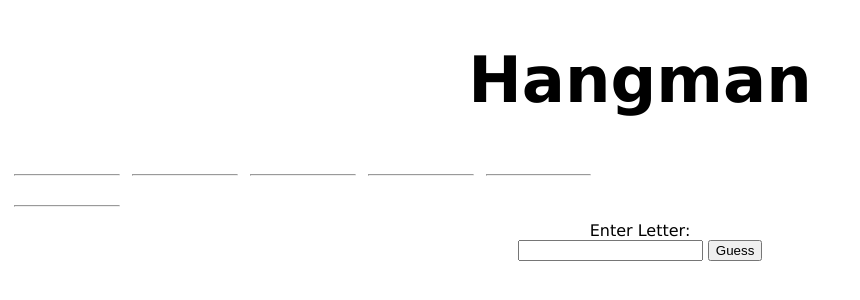
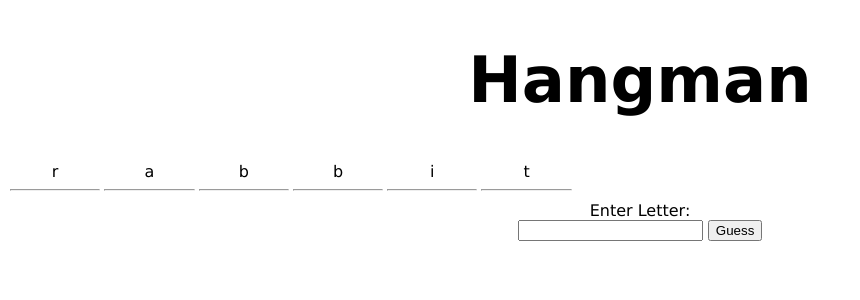
Before and after one commit to Stuart-Dann/Hangman, a plain HTML site: page Hangman.html in a window 1280 px wide. Both pictures are taken after a click on the button "Guess". Shown: the whole page, without its empty margins (0-860 px from the left). Drawn offline with Linux system fonts and the light colour scheme.

Commit message:
02/12/21

```diff
--- a/Hangman.css
+++ b/Hangman.css
@@ -15,6 +15,7 @@ p {
 }
 .row {
 	width: 50%;
+	align-items: center;
 }
 .row::after {
 	content: '';
--- a/Hangman.html
+++ b/Hangman.html
@@ -5,17 +5,16 @@
     <link rel="stylesheet" href="Hangman.js" type="text/Javascript">
     <script src="Hangman.js"></script>
 </head>
-<body>
+<body onload="hrFormatter()">
     <div id='header'>
         <h1 id="header">Hangman</h1>
     </div>
     <div class="row">
-
     </div>
     <form>
         <label for="letter">Enter Letter:</label><br>
         <input type="text" id="letter" value="">
-        <input id="button" type = 'button' value="Guess"  onclick="underScoreFormatter()">
+        <input id="button" type = 'button' value="Guess"  onclick="checkGuess()">
     </form>
 </body>
 </html>
--- a/Hangman.js
+++ b/Hangman.js
@@ -55,7 +55,9 @@ const wordList = [
 const randomWord = (words) => words[Math.floor(Math.random() * words.length + 1)];
 const word = randomWord(wordList);
 let guesses = [];
-function underScoreFormatter() {
+
+function hrFormatter() {
+	console.log(word);
 	for (let i = 0; i < word.length; i++) {
 		const column = document.createElement('div');
 		column.className = 'column';
@@ -66,7 +68,32 @@ function underScoreFormatter() {
 	}
 	const elements = document.getElementsByClassName('column');
 	for (let i = 0; i < elements.length; i++) {
-		elements[i].style.width = 100 / word.length + '%';
-		elements[i].style.padding = 1 + '%';
+		elements[i].style.width = 100 / (word.length + 1) + '%';
+		elements[i].style.padding = 2 + 'px';
 	}
 }
+
+function checkGuess() {
+	const guess = document.getElementById('letter').value;
+	if (word.includes(guess) && !guesses.includes(guess)) {
+		displayLetter(guess);
+	} else {
+		console.log('no');
+	}
+	guesses.push(guess);
+}
+function displayLetter(guess) {
+	const elements = document.getElementsByClassName('column');
+	const wordArray = Array.from(word);
+	const indicies = [];
+	wordArray.forEach((element, index) => {
+		if (element.includes(guess)) {
+			indicies.push(index);
+		}
+	});
+	for (let i = 0; i < indicies.length; i++) {
+		let p = document.createElement('p');
+		p = document.createTextNode(wordArray[indicies[i]]);
+		elements[indicies[i]].prepend(p);
+	}
+}
```
